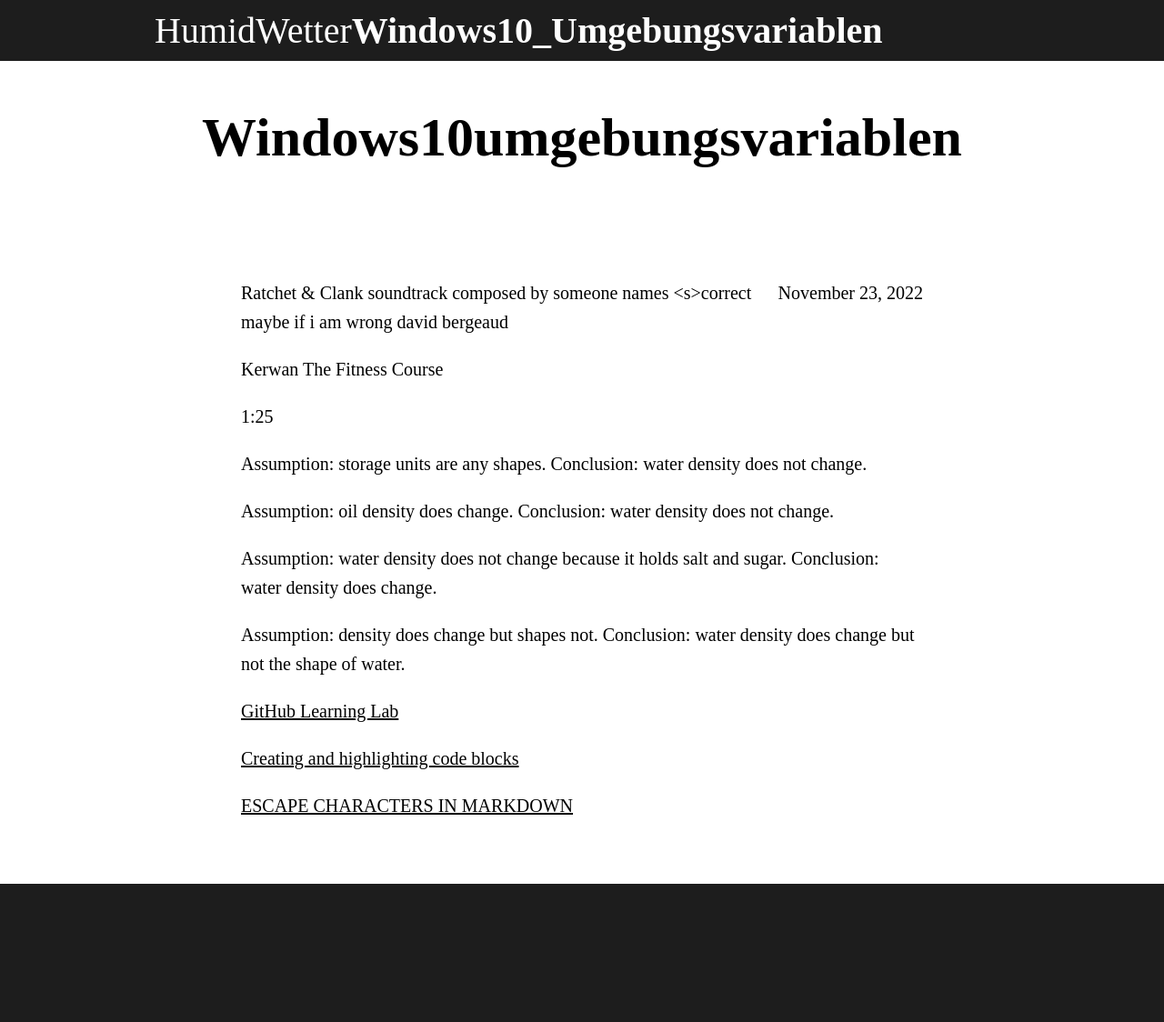
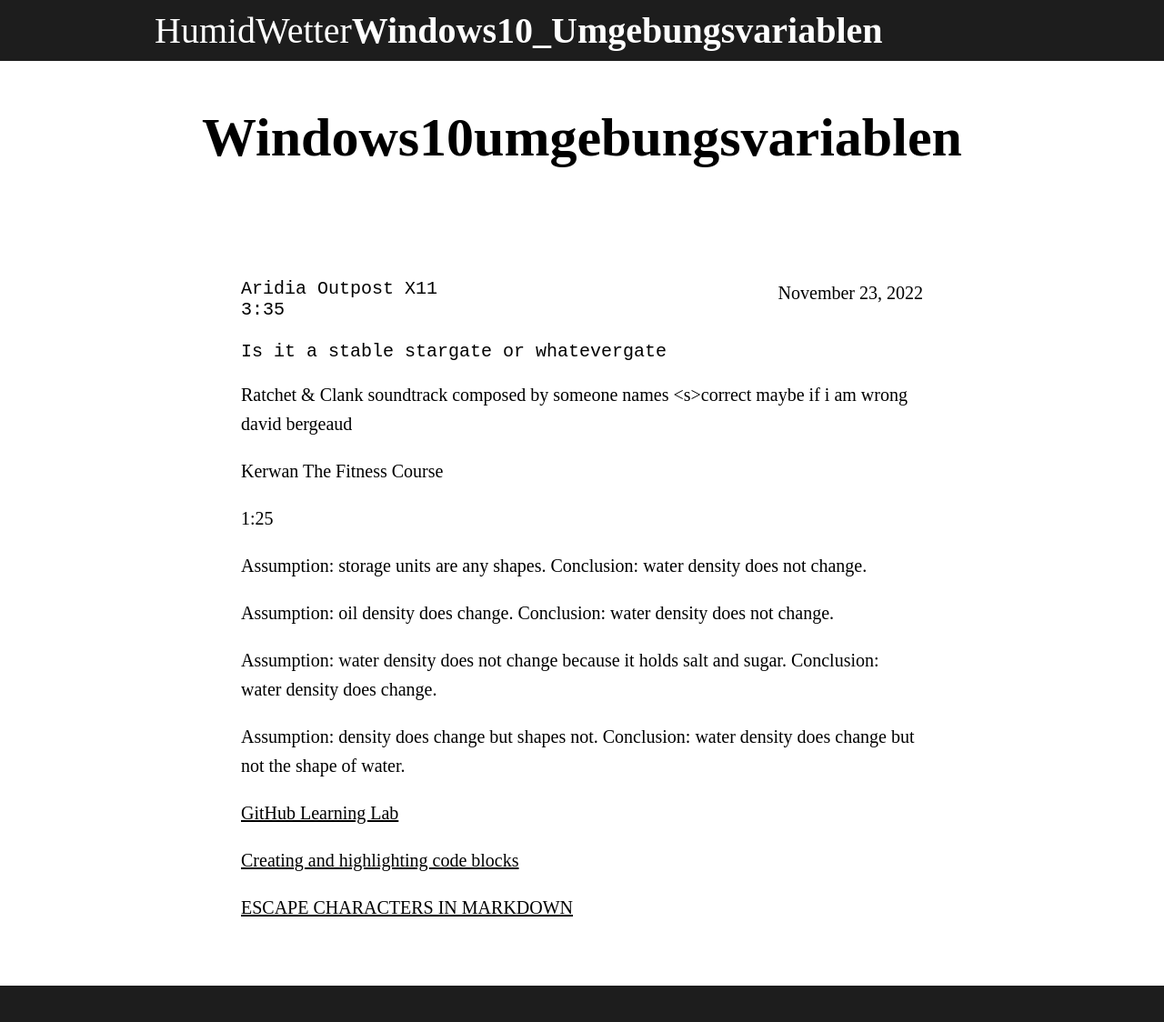
Before and after one commit to ledlightjungledStefan/Osterei, a Jekyll site: the page built from _posts/2022-11-23-Windows10Umgebungsvariablen.markdown, in a window 1280 px wide. Shown: the whole page at 91% size. Built offline with Jekyll 4.4.1, drawn with Linux system fonts in a browser that asks for light colours; some web fonts are replaced; before the commit the page ends 1012 px from its top, so only the background shows below that.

Commit message:
Update 2022-11-23-Windows10Umgebungsvariablen.markdown

```diff
--- a/_posts/2022-11-23-Windows10Umgebungsvariablen.markdown
+++ b/_posts/2022-11-23-Windows10Umgebungsvariablen.markdown
@@ -6,6 +6,12 @@ rating: 4
 image_path: /Osterei/assets/images/cupcakes/chocolate_banana.png
 description: cupcake with chocolate colors for /d %a in (%EINBAHN%) do dir /b %a
 ---
+
+
+	Aridia Outpost X11
+	3:35
+
+	Is it a stable stargate or whatevergate
 
 Ratchet & Clank soundtrack composed by
 someone names
```
